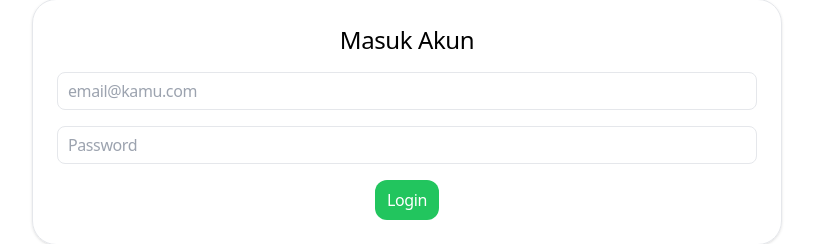
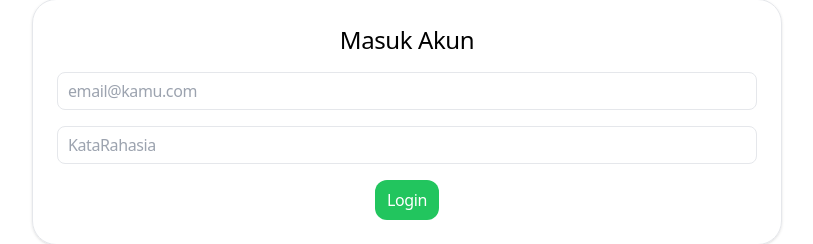
Before and after one commit to Rafyakbar02/forum-site, a Next.js app: page /login in a window 1280 px wide. Shown: the part 91-335 px from the top of the page, without its empty margins (233-1046 px from the left). Built offline with nearby package versions, Linux system fonts and the light colour scheme.

Commit message:
changed password placeholder in login

```diff
--- a/app/login/page.tsx
+++ b/app/login/page.tsx
@@ -11,7 +11,7 @@ const page = () => {
       />
       <input
         type="password"
-        placeholder="Password"
+        placeholder="KataRahasia"
         className="border border-gray rounded-lg px-2.5 py-1.5 w-full"
       />
       <Link
```
